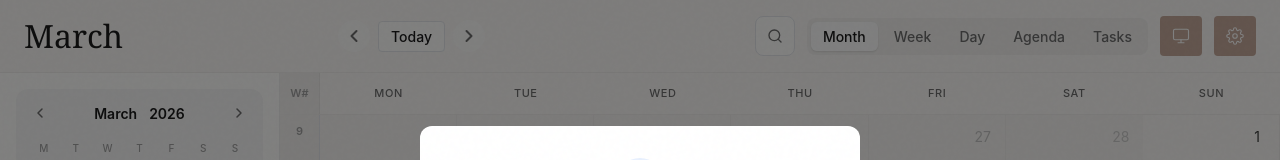
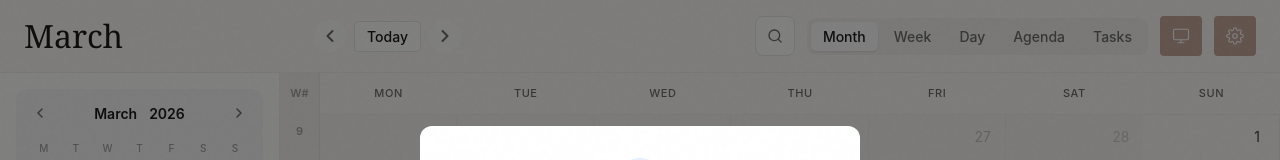
Before and after one commit to Ivan-Malinovski/calino, a React (Vite) app: page /month in a window 1280 px wide. Shown: the top 160 px of the page. Built offline with nearby package versions, Linux system fonts and the light colour scheme; what chrono-node would draw is missing.

Commit message:
style: align Today button with calendar container

```diff
--- a/src/features/calendar/components/CalendarHeader.module.css
+++ b/src/features/calendar/components/CalendarHeader.module.css
@@ -57,7 +57,7 @@
   display: flex;
   align-items: center;
   gap: 8px;
-  margin-left: 40px;
+  margin-left: 16px;
 }
 
 @media (max-width: 768px) {
```
